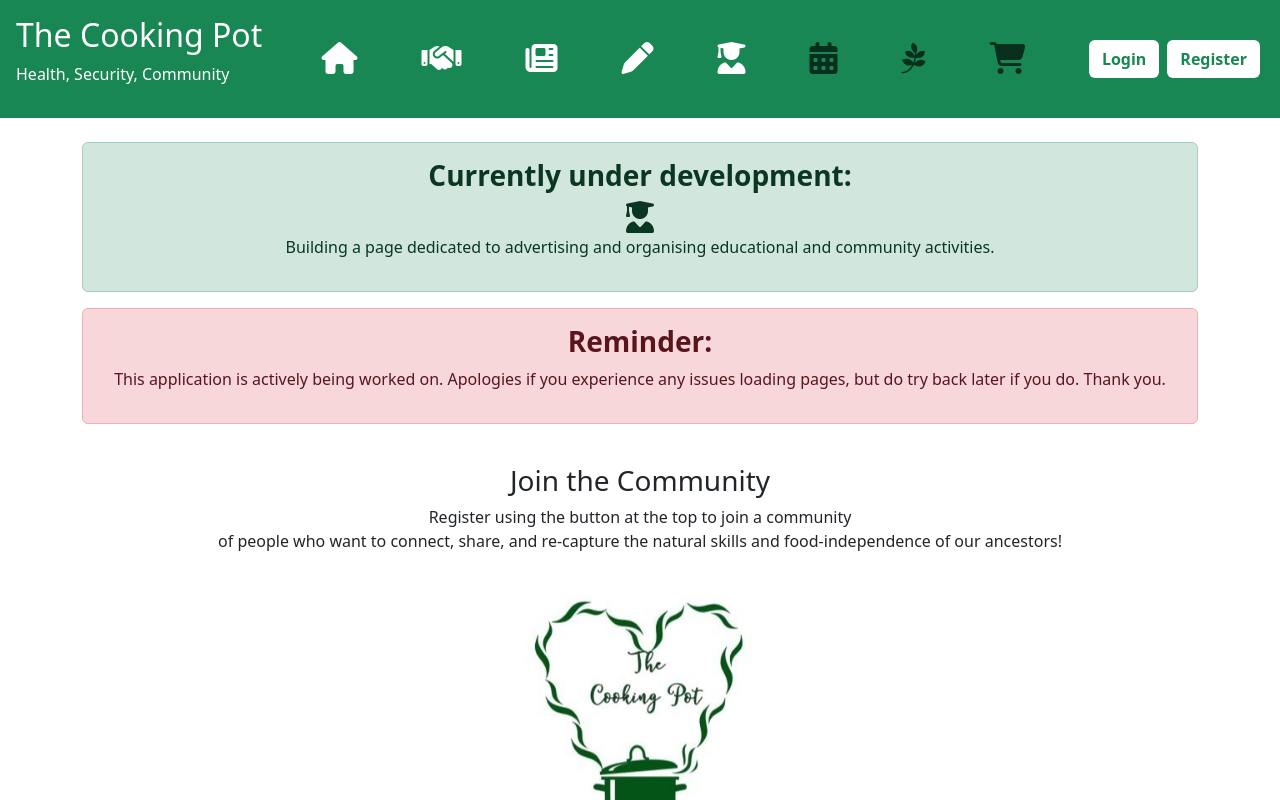
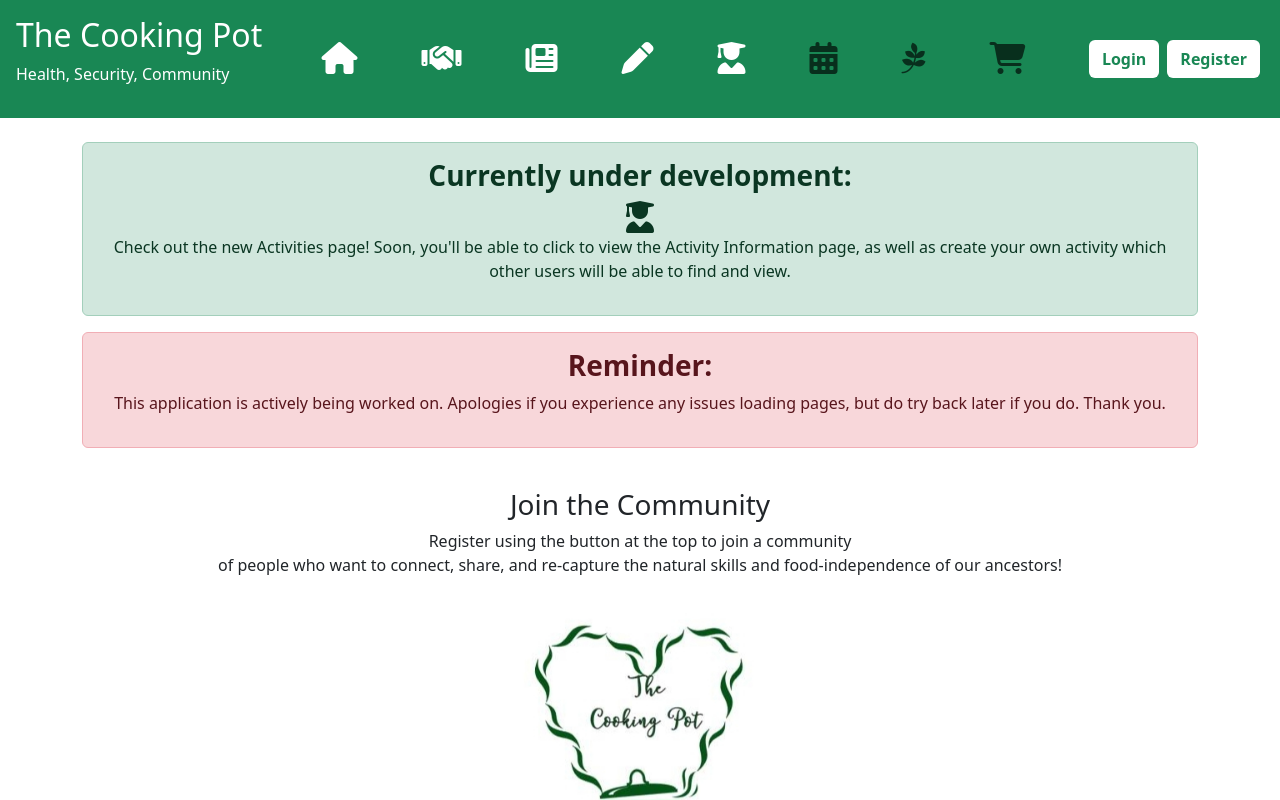
Before and after one commit to CraigAT1181/fe-agrarian-react, a React (Vite) app: page / in a window 1280 px wide. Shown: the top 800 px of the page. Built offline with nearby package versions, Linux system fonts and the light colour scheme; no server answers.

Commit message:
Amended Currently under development message.

```diff
--- a/src/api/api.js
+++ b/src/api/api.js
@@ -1,7 +1,7 @@
 import axios from "axios";
 
 const api = axios.create({
-  baseURL: "https://agrarian-pw89.onrender.com",
+  baseURL: "https://cookingpot.onrender.com",
 });
 
 export default api;
--- a/src/components/Home.jsx
+++ b/src/components/Home.jsx
@@ -29,8 +29,9 @@ export default function Home() {
               <i className="fa-solid fa-2x fa-user-graduate"></i>{" "}
               <p>
                 {" "}
-                Building a page dedicated to advertising and organising
-                educational and community activities.
+                Check out the new Activities page! Soon, you'll be able to click
+                to view the Activity Information page, as well as create your
+                own activity which other users will be able to find and view.
               </p>
             </Alert>
           </div>
```
Also changed, not shown: notes.txt (deleted), 1 other file (tests, documents, lock files or other folders).
